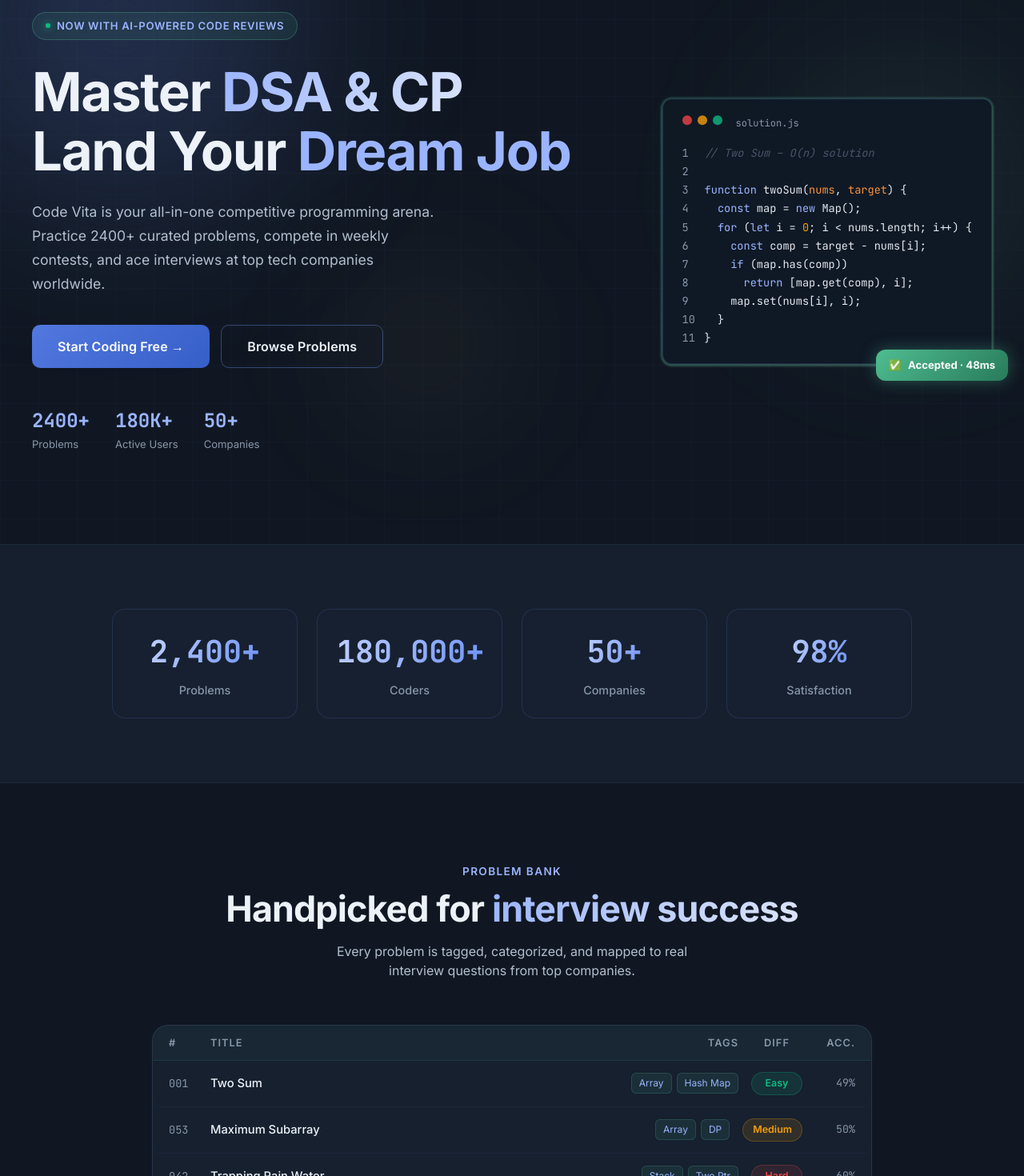
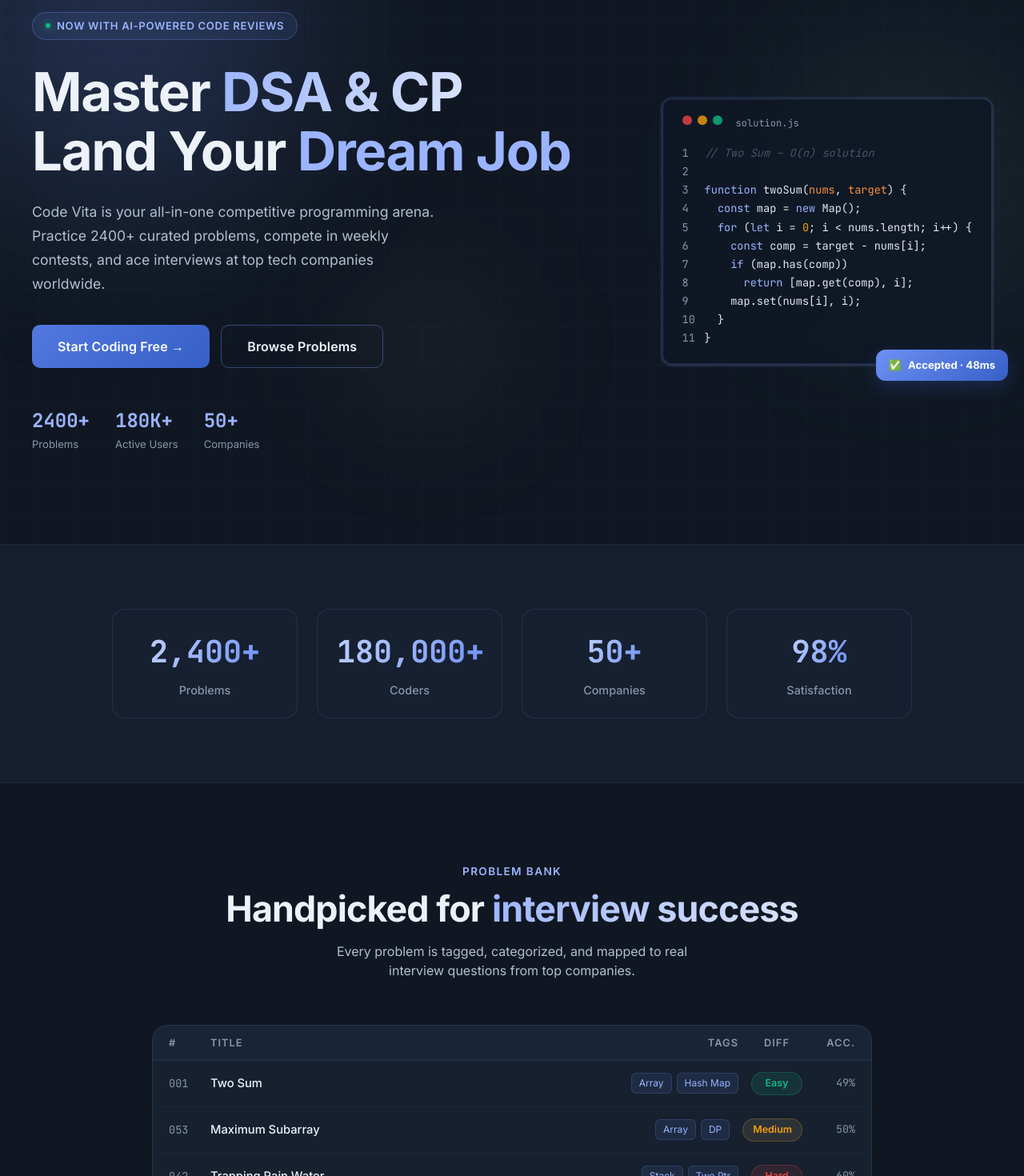
Before and after one commit to sourodeepsaha2/CodeVita, a React (Vite) app in the folder frontend/: page / in a window 1280 px wide. Shown: the part 120-1590 px from the top of the page at 80% size. Built offline with nearby package versions, Linux system fonts and the light colour scheme.

Commit message:
style(frontend): simplify landing page color hierarchy

```diff
--- a/frontend/src/pages/HomePage.jsx
+++ b/frontend/src/pages/HomePage.jsx
@@ -45,7 +45,7 @@ function AnimatedCounter({ target, suffix = "", duration = 2000 }) {
 function ProblemRow({ num, title, difficulty, tags, acceptance }) {
   const diffColors = {
     Easy: { bg: "rgba(16,185,129,0.12)", text: "#10b981", border: "rgba(16,185,129,0.25)" },
-    Medium: { bg: "rgba(245,158,11,0.12)", text: "#f59e0b", border: "rgba(245,158,11,0.25)" },
+    Medium: { bg: "rgba(214,180,119,0.12)", text: "#f59e0b", border: "rgba(245,158,11,0.25)" },
     Hard: { bg: "rgba(239,68,68,0.12)", text: "#ef4444", border: "rgba(239,68,68,0.25)" },
   };
   const c = diffColors[difficulty];
@@ -58,7 +58,7 @@ function ProblemRow({ num, title, difficulty, tags, acceptance }) {
       <span style={{ flex: 1, fontWeight: "500", fontSize: "0.92rem" }}>{title}</span>
       <span style={{ display: "flex", gap: "6px" }}>
         {tags.map((t) => (
-          <span key={t} style={{ padding: "3px 9px", borderRadius: "6px", fontSize: "0.75rem", background: "rgba(79,189,145,0.1)", color: "var(--cv-accent-text)", border: "1px solid rgba(79,189,145,0.2)" }}>
+          <span key={t} style={{ padding: "3px 9px", borderRadius: "6px", fontSize: "0.75rem", background: "rgba(109,145,245,0.1)", color: "var(--cv-accent-text)", border: "1px solid rgba(109,145,245,0.2)" }}>
             {t}
           </span>
         ))}
@@ -183,31 +183,31 @@ export default function HomePage() {
     },
     {
       icon: "🏆",
-      color: "rgba(79,189,145,0.12)",
+      color: "rgba(109,145,245,0.12)",
       title: "Weekly Contests",
       desc: "Compete globally in timed contests. Climb the leaderboard and earn exclusive badges.",
     },
     {
       icon: "🗺️",
-      color: "rgba(131,214,174,0.12)",
+      color: "rgba(155,180,255,0.12)",
       title: "Curated Roadmaps",
       desc: "Structured learning paths from Arrays to System Design, tailored for top tech interviews.",
     },
     {
       icon: "🤖",
-      color: "rgba(79,189,145,0.12)",
+      color: "rgba(109,145,245,0.12)",
       title: "AI Hints & Reviews",
       desc: "Get AI-powered hints without spoilers, and post-solve code reviews to level up fast.",
     },
     {
       icon: "📊",
-      color: "rgba(79,189,145,0.12)",
+      color: "rgba(109,145,245,0.12)",
       title: "Deep Analytics",
       desc: "Track your progress, time complexity trends, and weak areas with beautiful dashboards.",
     },
     {
       icon: "👥",
-      color: "rgba(79,189,145,0.12)",
+      color: "rgba(109,145,245,0.12)",
       title: "Discussion Forums",
       desc: "Discuss solutions, share approaches, and learn different perspectives from the community.",
     },
@@ -276,8 +276,8 @@ export default function HomePage() {
                 alignItems: "center",
                 gap: "8px",
                 padding: "7px 16px",
-                background: "rgba(79,189,145,0.1)",
-                border: "1px solid rgba(79,189,145,0.3)",
+                background: "rgba(109,145,245,0.1)",
+                border: "1px solid rgba(109,145,245,0.3)",
                 borderRadius: "100px",
                 marginBottom: "28px",
                 fontSize: "0.82rem",
@@ -352,7 +352,7 @@ export default function HomePage() {
                   position: "absolute",
                   inset: "-2px",
                   borderRadius: "14px",
-                  background: "linear-gradient(135deg, rgba(79,189,145,0.38), rgba(131,214,174,0.3))",
+                  background: "linear-gradient(135deg, rgba(109,145,245,0.22), rgba(155,180,255,0.16))",
                   filter: "blur(1px)",
                   zIndex: -1,
                 }}
@@ -364,13 +364,13 @@ export default function HomePage() {
                   position: "absolute",
                   bottom: "-20px",
                   right: "-20px",
-                  background: "linear-gradient(135deg, #4fbd91, #287b5a)",
+                  background: "linear-gradient(135deg, #6d91f5, #365fc7)",
                   borderRadius: "12px",
                   padding: "10px 16px",
                   fontSize: "0.82rem",
                   fontWeight: "700",
                   color: "white",
-                  boxShadow: "0 0 20px rgba(79,189,145,0.38)",
+                  boxShadow: "0 8px 22px rgba(54,95,199,0.26)",
                   display: "flex",
                   alignItems: "center",
                   gap: "8px",
@@ -384,7 +384,7 @@ export default function HomePage() {
       </section>
 
       {/* ─── Stats Section ─── */}
-      <section style={{ padding: "80px 24px", borderTop: "1px solid rgba(79,189,145,0.08)", borderBottom: "1px solid rgba(79,189,145,0.08)", background: "var(--cv-section-alt)" }}>
+      <section style={{ padding: "80px 24px", borderTop: "1px solid rgba(109,145,245,0.08)", borderBottom: "1px solid rgba(109,145,245,0.08)", background: "var(--cv-section-alt)" }}>
         <div style={{ maxWidth: "1000px", margin: "0 auto", display: "grid", gridTemplateColumns: "repeat(auto-fit, minmax(200px, 1fr))", gap: "24px" }}>
           {stats.map((s) => (
             <div key={s.label} className="stat-card">
@@ -416,7 +416,7 @@ export default function HomePage() {
 
           <div className="glass-card" style={{ overflow: "hidden" }}>
             {/* Table Header */}
-            <div style={{ display: "flex", gap: "16px", padding: "12px 20px", borderBottom: "1px solid rgba(79,189,145,0.12)", background: "rgba(79,189,145,0.04)" }}>
+            <div style={{ display: "flex", gap: "16px", padding: "12px 20px", borderBottom: "1px solid rgba(109,145,245,0.12)", background: "rgba(109,145,245,0.04)" }}>
               <span style={{ color: "var(--cv-text-muted)", fontSize: "0.8rem", fontWeight: "600", textTransform: "uppercase", letterSpacing: "0.08em", minWidth: "36px" }}>#</span>
               <span style={{ color: "var(--cv-text-muted)", fontSize: "0.8rem", fontWeight: "600", textTransform: "uppercase", letterSpacing: "0.08em", flex: 1 }}>Title</span>
               <span style={{ color: "var(--cv-text-muted)", fontSize: "0.8rem", fontWeight: "600", textTransform: "uppercase", letterSpacing: "0.08em" }}>Tags</span>
@@ -454,7 +454,7 @@ export default function HomePage() {
       </section>
 
       {/* ─── Features Section ─── */}
-      <section style={{ padding: "100px 24px", background: "var(--cv-section-alt)", borderTop: "1px solid rgba(79,189,145,0.08)" }}>
+      <section style={{ padding: "100px 24px", background: "var(--cv-section-alt)", borderTop: "1px solid rgba(109,145,245,0.08)" }}>
         <div style={{ maxWidth: "1100px", margin: "0 auto" }}>
           <div style={{ textAlign: "center", marginBottom: "64px" }}>
             <p style={{ color: "var(--cv-accent-text)", fontWeight: "600", fontSize: "0.85rem", letterSpacing: "0.1em", textTransform: "uppercase", marginBottom: "12px" }}>Why Code Vita</p>
@@ -490,7 +490,7 @@ export default function HomePage() {
                   "{t.text}"
                 </p>
                 <div style={{ display: "flex", alignItems: "center", gap: "12px" }}>
-                  <div style={{ width: "40px", height: "40px", borderRadius: "50%", background: "rgba(79,189,145,0.2)", border: "1px solid rgba(79,189,145,0.3)", display: "flex", alignItems: "center", justifyContent: "center", fontSize: "1.2rem" }}>
+                  <div style={{ width: "40px", height: "40px", borderRadius: "50%", background: "rgba(109,145,245,0.2)", border: "1px solid rgba(109,145,245,0.3)", display: "flex", alignItems: "center", justifyContent: "center", fontSize: "1.2rem" }}>
                     {t.avatar}
                   </div>
                   <div>
@@ -505,7 +505,7 @@ export default function HomePage() {
       </section>
 
       {/* ─── FAQ Section ─── */}
-      <section id="faq" style={{ padding: "100px 24px", background: "var(--cv-section-alt)", borderTop: "1px solid rgba(79,189,145,0.08)" }}>
+      <section id="faq" style={{ padding: "100px 24px", background: "var(--cv-section-alt)", borderTop: "1px solid rgba(109,145,245,0.08)" }}>
         <div style={{ maxWidth: "900px", margin: "0 auto" }}>
           <div style={{ textAlign: "center", marginBottom: "48px" }}>
             <p style={{ color: "var(--cv-accent-text)", fontWeight: "600", fontSize: "0.85rem", letterSpacing: "0.1em", textTransform: "uppercase", marginBottom: "12px" }}>FAQ</p>
@@ -523,7 +523,7 @@ export default function HomePage() {
           padding: "100px 24px",
           textAlign: "center",
           position: "relative",
-          borderTop: "1px solid rgba(79,189,145,0.1)",
+          borderTop: "1px solid rgba(109,145,245,0.1)",
         }}
       >
         <div className="orb orb-purple" style={{ width: "600px", height: "600px", top: "50%", left: "50%", transform: "translate(-50%, -50%)" }} />
@@ -546,10 +546,10 @@ export default function HomePage() {
       </section>
 
       {/* ─── Footer ─── */}
-      <footer style={{ padding: "40px 24px", borderTop: "1px solid rgba(79,189,145,0.1)", background: "var(--cv-footer-bg)" }}>
+      <footer style={{ padding: "40px 24px", borderTop: "1px solid rgba(109,145,245,0.1)", background: "var(--cv-footer-bg)" }}>
         <div style={{ maxWidth: "1100px", margin: "0 auto", display: "flex", justifyContent: "space-between", alignItems: "center", flexWrap: "wrap", gap: "16px" }}>
           <div style={{ display: "flex", alignItems: "center", gap: "10px" }}>
-            <div style={{ width: "28px", height: "28px", borderRadius: "7px", background: "linear-gradient(135deg, #4fbd91, #83d6ae)", display: "flex", alignItems: "center", justifyContent: "center", fontSize: "12px", fontFamily: "var(--font-mono)", fontWeight: "700", color: "white" }}>
+            <div style={{ width: "28px", height: "28px", borderRadius: "7px", background: "linear-gradient(135deg, #6d91f5, #9bb4ff)", display: "flex", alignItems: "center", justifyContent: "center", fontSize: "12px", fontFamily: "var(--font-mono)", fontWeight: "700", color: "white" }}>
               {"</>"}
             </div>
             <span style={{ fontWeight: "700", fontSize: "0.95rem" }}>Code Vita</span>
```
